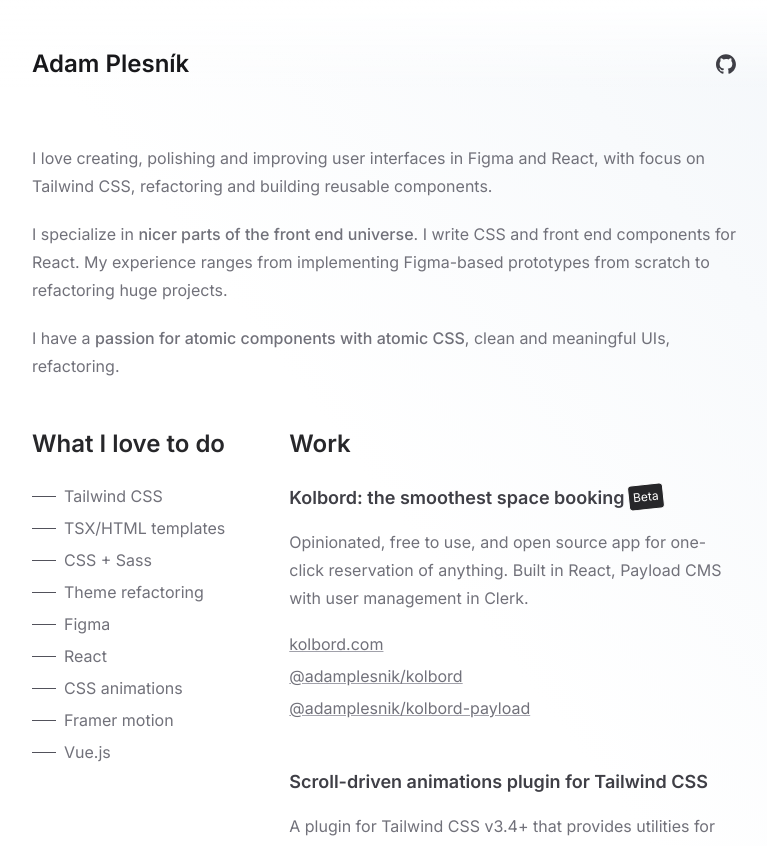
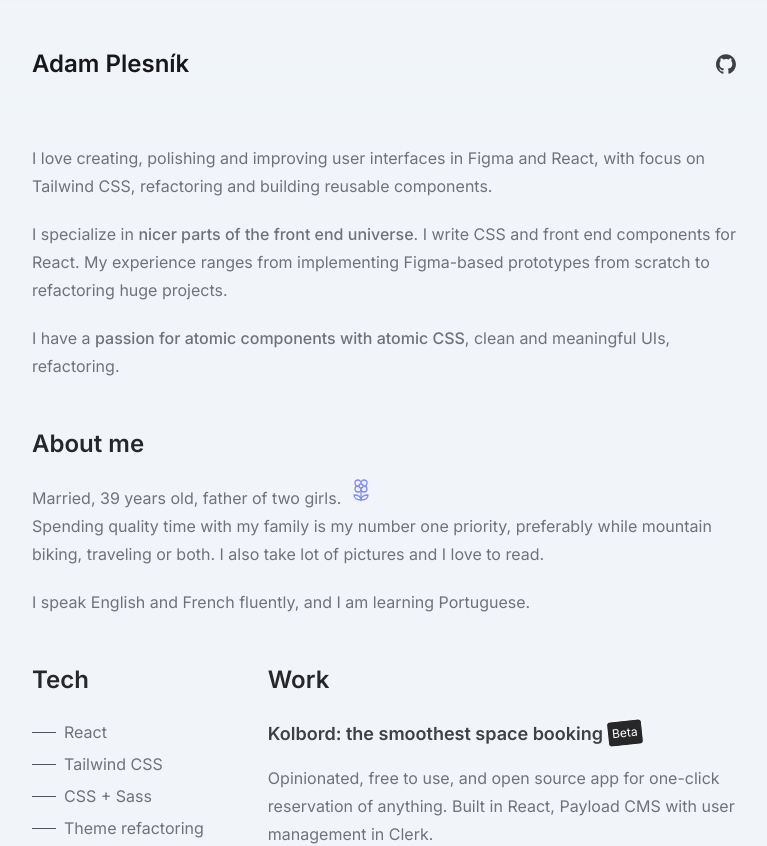
Before and after one commit to adamplesnik/adamplesnik.com, a React (Vite) app: page / in a window 1280 px wide. Shown: the top 846 px of the page, without its empty margins (256-1023 px from the left). Built offline with nearby package versions, Linux system fonts and the light colour scheme.

Commit message:
Update colors, layout

```diff
--- a/index.html
+++ b/index.html
@@ -5,7 +5,7 @@
     <meta name="viewport" content="width=device-width, initial-scale=1.0" />
     <title>Adam Plesník, design engineer</title>
   </head>
-  <body class="bg-gradient-to-bl from-slate-100 to-white to-40% text-zinc-500">
+  <body class="bg-slate-100 bg-gradient-to-bl text-zinc-500">
     <div id="root"></div>
     <script type="module" src="/src/main.tsx"></script>
   </body>
--- a/src/content/LoveToDo.tsx
+++ b/src/content/LoveToDo.tsx
@@ -1,20 +1,18 @@
 import Tile from '@/components/Tile'
 
 const skills = [
+  'React',
   'Tailwind CSS',
-  'TSX/HTML templates',
   'CSS + Sass',
   'Theme refactoring',
   'Figma',
-  'React',
-  'CSS animations',
   'Framer motion',
   'Vue.js',
 ]
 
 const LoveToDo = () => {
   return (
-    <Tile title="What I love to do" className="shrink-0">
+    <Tile title="Tech" className="shrink-0">
       <ul className="flex flex-col gap-2">
         {skills.map((skill, i) => (
           <li key={i} className="flex items-center gap-2">
--- a/src/pages/Home.tsx
+++ b/src/pages/Home.tsx
@@ -11,11 +11,12 @@ import Page from '../layouts/Page'
 const Home = () => {
   return (
     <>
-      <div className="to-white-0 sticky -top-4 z-10 mx-auto w-full max-w-screen-md bg-gradient-to-b from-white to-80% p-8 pt-12">
+      <div className="to-white-0 sticky top-0 z-10 mx-auto w-full max-w-screen-md bg-gradient-to-b from-slate-100 p-8 pt-12">
         <Header />
       </div>
       <Page>
         <Skills />
+        <Cv />
         <div className="flex flex-col md:flex-row md:gap-16">
           <LoveToDo />
           <div>
@@ -25,7 +26,6 @@ const Home = () => {
             <WebUmeniaTile />
           </div>
         </div>
-        <Cv />
       </Page>
     </>
   )
```
